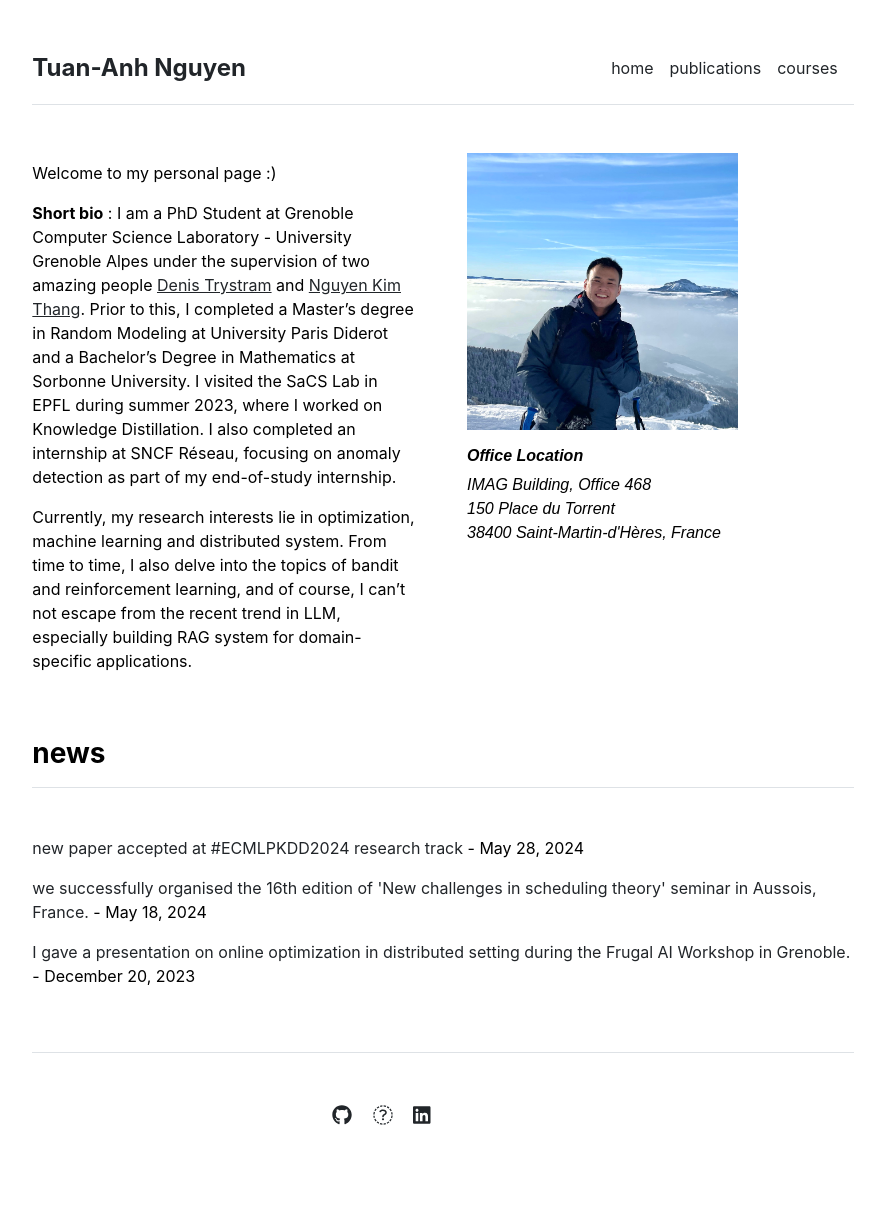
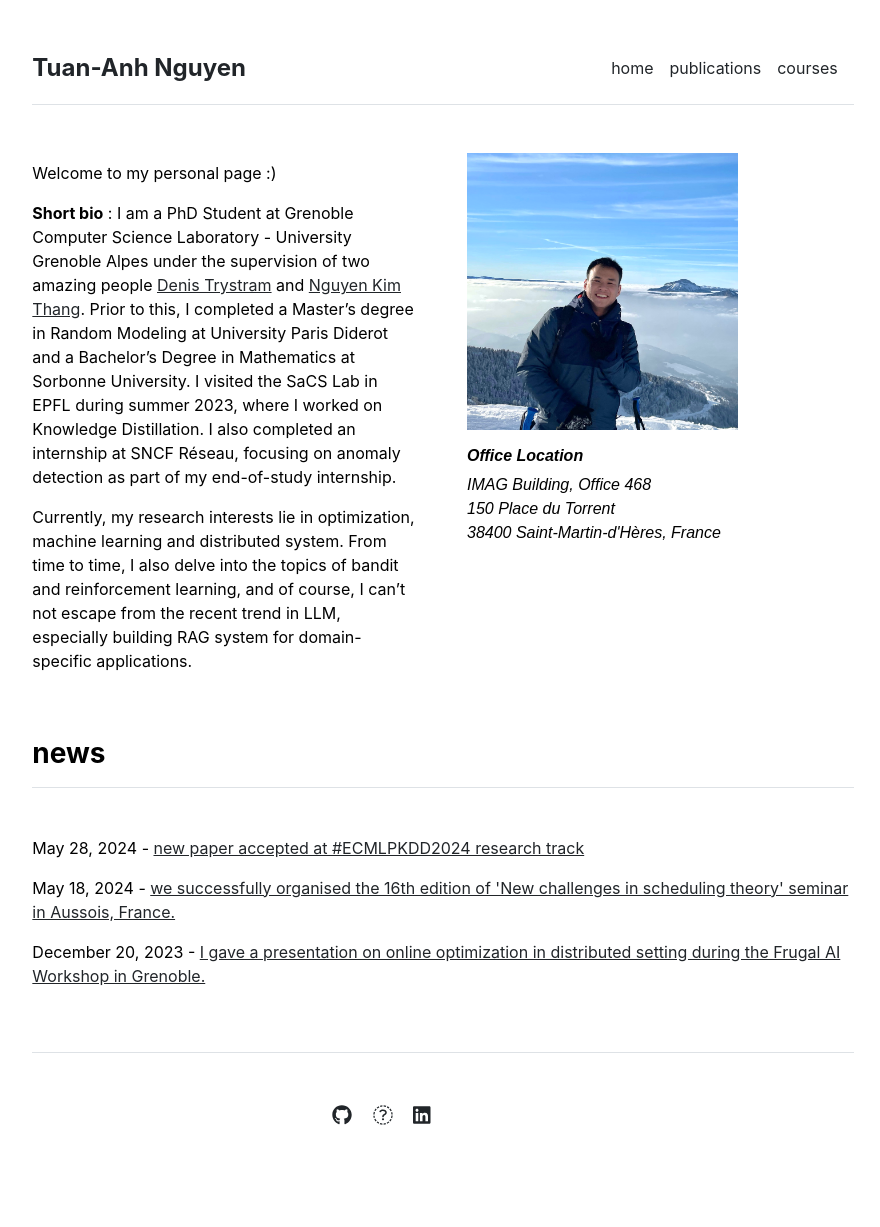
Before and after one commit to tuananhngh/tuananhngh.github.io, a Jekyll site: the page built from index.md, in a window 1280 px wide. Shown: the whole page, without its empty margins (197-1077 px from the left). Built offline with Jekyll 4.4.1, drawn with Linux system fonts in a browser that asks for light colours.

Commit message:
Update home.html

```diff
--- a/_layouts/home.html
+++ b/_layouts/home.html
@@ -24,14 +24,13 @@ layout: default
 
 <div class="row g-5 mb-5">
   <div class="col-md-12">
+    <!-- <h3 class="fw-bold border-bottom pb-3 mb-5">news</h3>
+    {% for post in site.posts %}
+      <p><a href="{{ site.github.url }}/{{ post.url }}">{{ post.title }}</a> - {{ post.date | date: "%B %-d, %Y" }}</p>
+    {% endfor %} -->
     <h3 class="fw-bold border-bottom pb-3 mb-5">news</h3>
     {% for post in site.posts %}
-      <!-- <p><a href="{{ site.github.url }}/{{ post.url }}">{{ post.title }}</a> - {{ post.date | date: "%B %-d, %Y" }}</p> -->
-      <p><a href="{{ site.github.url }}/{{ post.url }}" style="text-decoration: none;">{{ post.title }}</a> - {{ post.date | date: "%B %-d, %Y" }}</p>
+      <p>{{ post.date | date: "%B %-d, %Y" }} - <a href="{{ site.github.url }}/{{ post.url }}">{{ post.title }}</a></p>
     {% endfor %}
-    <!-- <h3 class="fw-bold border-bottom pb-3 mb-5">news</h3>
-    {% for post in site.posts %}
-      <p>{{ post.date | date: "%B %-d, %Y" }} - <a href="{{ site.github.url }}/{{ post.url }}">{{ post.title }}</a></p>
-    {% endfor %} -->
   </div>
 </div>
```
